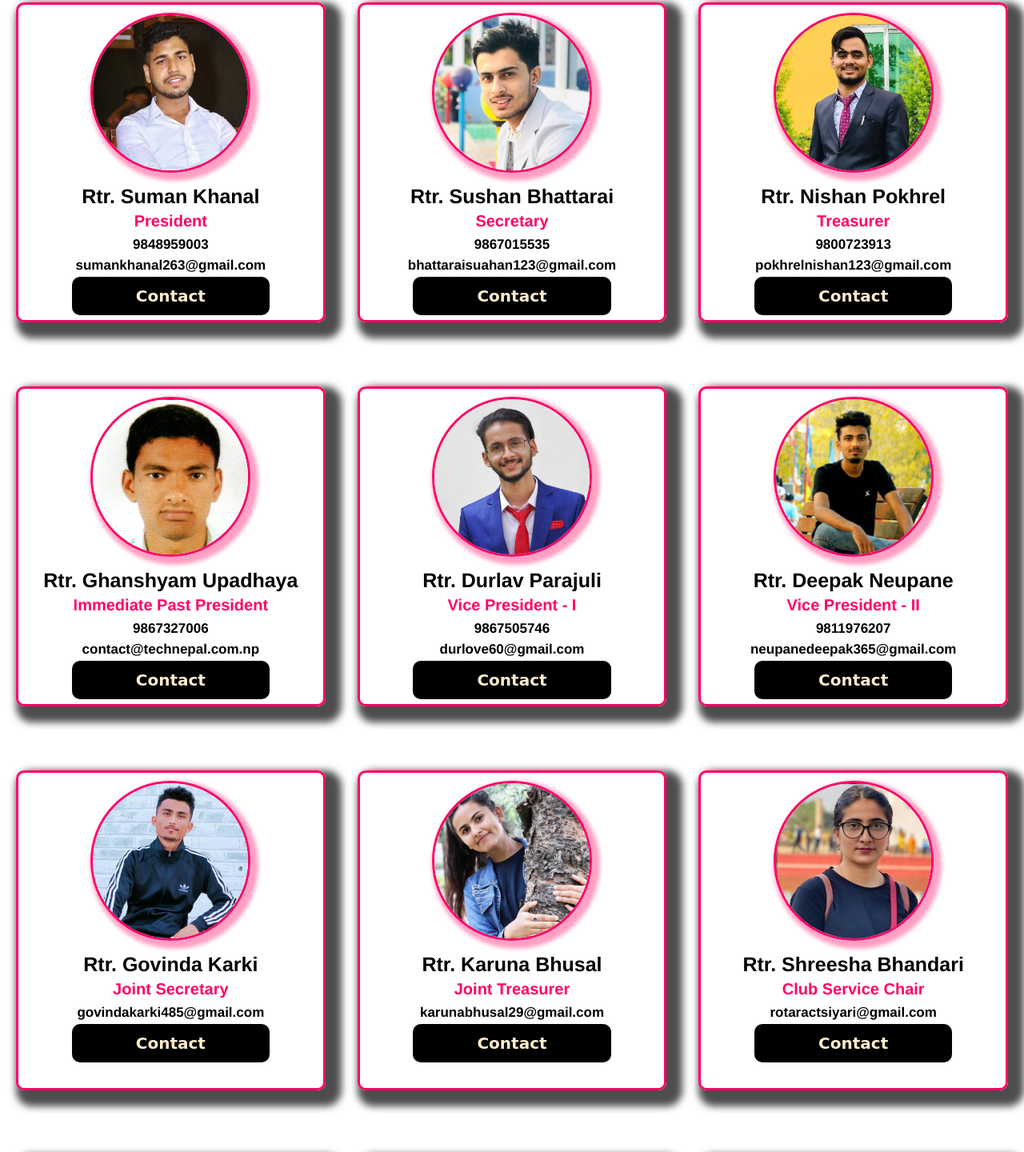
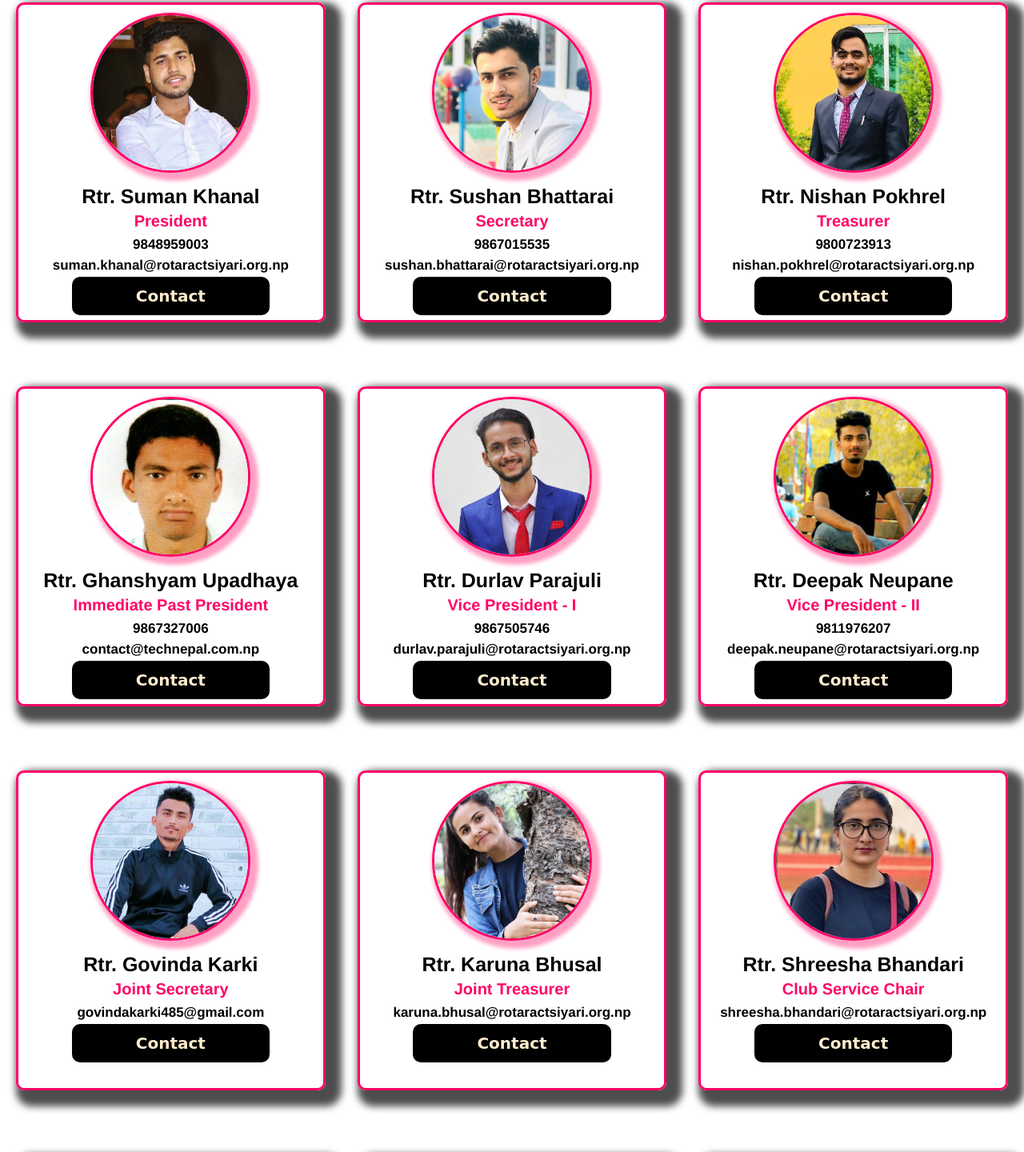
Before and after one commit to rotaractsiyari/rac, a plain HTML site: page board2.html in a window 1280 px wide. Shown: the part 527-1967 px from the top of the page at 80% size. Drawn offline with Linux system fonts and the light colour scheme.

Commit message:
Add files via upload

```diff
--- a/board2.html
+++ b/board2.html
@@ -77,8 +77,8 @@
                 <div class="member-name">Rtr. Suman Khanal</div>
                 <div class="member-title">President</div>
                 <div class="member-phone">9848959003</div>
-                <div class="member-email">sumankhanal263@gmail.com</div>
-                <div class="contact-icon"><a href="https://www.facebook.com/technepal12" target="_blank">Contact</a>
+                <div class="member-email">suman.khanal@rotaractsiyari.org.np</div>
+                <div class="contact-icon"><a href="https://www.facebook.com/sumankhanak263" target="_blank">Contact</a>
                 </div>
             </div>
 
@@ -89,7 +89,7 @@
                 <div class="member-name">Rtr. Sushan Bhattarai</div>
                 <div class="member-title">Secretary</div>
                 <div class="member-phone">9867015535</div>
-                <div class="member-email">bhattaraisuahan123@gmail.com</div>
+                <div class="member-email">sushan.bhattarai@rotaractsiyari.org.np</div>
                 <div class="contact-icon"><a href="https://www.facebook.com/sushan.bhattarai.7902"
                         target="_blank">Contact</a></div>
             </div>
@@ -101,7 +101,7 @@
                 <div class="member-name">Rtr. Nishan Pokhrel</div>
                 <div class="member-title">Treasurer</div>
                 <div class="member-phone">9800723913</div>
-                <div class="member-email">pokhrelnishan123@gmail.com</div>
+                <div class="member-email">nishan.pokhrel@rotaractsiyari.org.np</div>
                 <div class="contact-icon"><a href="https://www.facebook.com/pokhrel.nishan.9"
                         target="_blank">Contact</a></div>
             </div>
@@ -127,7 +127,7 @@
                 <div class="member-name">Rtr. Durlav Parajuli</div>
                 <div class="member-title">Vice President - I</div>
                 <div class="member-phone">9867505746</div>
-                <div class="member-email">durlove60@gmail.com</div>
+                <div class="member-email">durlav.parajuli@rotaractsiyari.org.np</div>
                 <div class="contact-icon"><a href="https://www.facebook.com/iamdurlove" target="_blank">Contact</a>
                 </div>
             </div>
@@ -139,7 +139,7 @@
                 <div class="member-name">Rtr. Deepak Neupane</div>
                 <div class="member-title">Vice President - II</div>
                 <div class="member-phone">9811976207</div>
-                <div class="member-email">neupanedeepak365@gmail.com</div>
+                <div class="member-email">deepak.neupane@rotaractsiyari.org.np</div>
                 <div class="contact-icon"><a href="https://www.facebook.com/profile.php?id=100030832869853"
                         target="_blank">Contact</a></div>
             </div>
@@ -165,7 +165,7 @@
                 </div>
                 <div class="member-name">Rtr. Karuna Bhusal</div>
                 <div class="member-title">Joint Treasurer</div>
-                <div class="member-email">karunabhusal29@gmail.com</div>
+                <div class="member-email">karuna.bhusal@rotaractsiyari.org.np</div>
                 <div class="contact-icon"><a href="https://www.facebook.com/me.karuna.2.29" target="_blank">Contact</a>
                 </div>
             </div>
@@ -176,7 +176,7 @@
                 </div>
                 <div class="member-name">Rtr. Shreesha Bhandari</div>
                 <div class="member-title">Club Service Chair</div>
-                <div class="member-email">rotaractsiyari@gmail.com</div>
+                <div class="member-email">shreesha.bhandari@rotaractsiyari.org.np</div>
                 <div class="contact-icon"><a href="https://www.facebook.com/sirisha.bhandari.7"
                         target="_blank">Contact</a>
                 </div>
@@ -205,7 +205,7 @@
                 </div>
                 <div class="member-name">Rtr. Shubhash Gautam</div>
                 <div class="member-title">Professional Service Chair</div>
-                <div class="member-email">shubhashgautam03@gmail.com</div>
+                <div class="member-email">shubhash.gautam@rotaractsiyari.org.np</div>
                 <div class="contact-icon"><a href="https://www.facebook.com/shubhash48" target="_blank">Contact</a>
                 </div>
             </div>
@@ -245,7 +245,7 @@
                 </div>
                 <div class="member-name">Rtr. Smriti Paudel</div>
                 <div class="member-title">Women Empowerment Officer</div>
-                <div class="member-email">smritiipaudel@gmail.com</div>
+                <div class="member-email">smriti.paudel@rotaractsiyari.org.np</div>
                 <div class="contact-icon"><a href="https://www.facebook.com/mynameissmriti" target="_blank">Contact</a>
                 </div>
             </div>
@@ -258,7 +258,7 @@
                 </div>
                 <div class="member-name">Rtr. Angel Acharya(Asmit)</div>
                 <div class="member-title">Publication & IT Officer</div>
-                <div class="member-email">asmitacharya241@gmail.com</div>
+                <div class="member-email">asmit.acharya@rotaractsiyari.org.np</div>
                 <div class="contact-icon"><a href="https://www.facebook.com/itsmeAshmit" target="_blank">Contact</a>
                 </div>
             </div>
```
Also changed, not shown: board1.html (+5 -5 lines).
